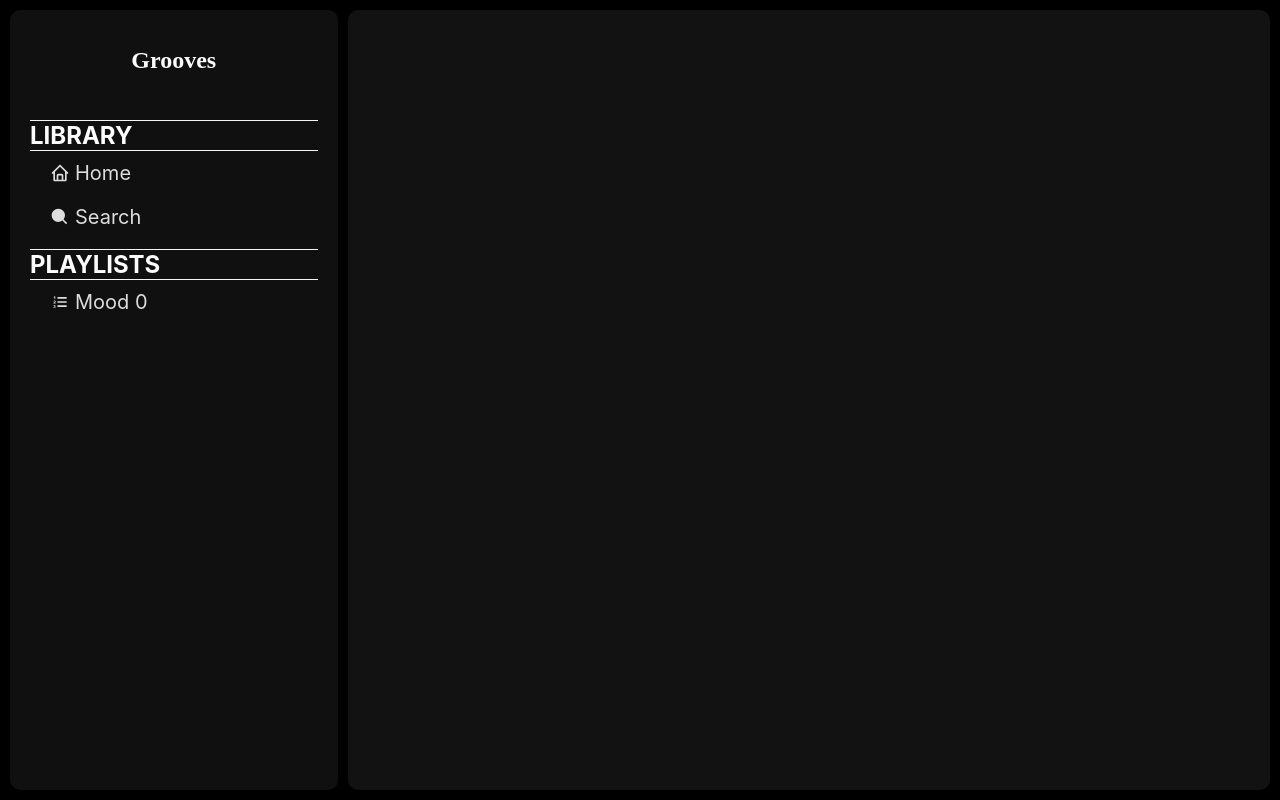
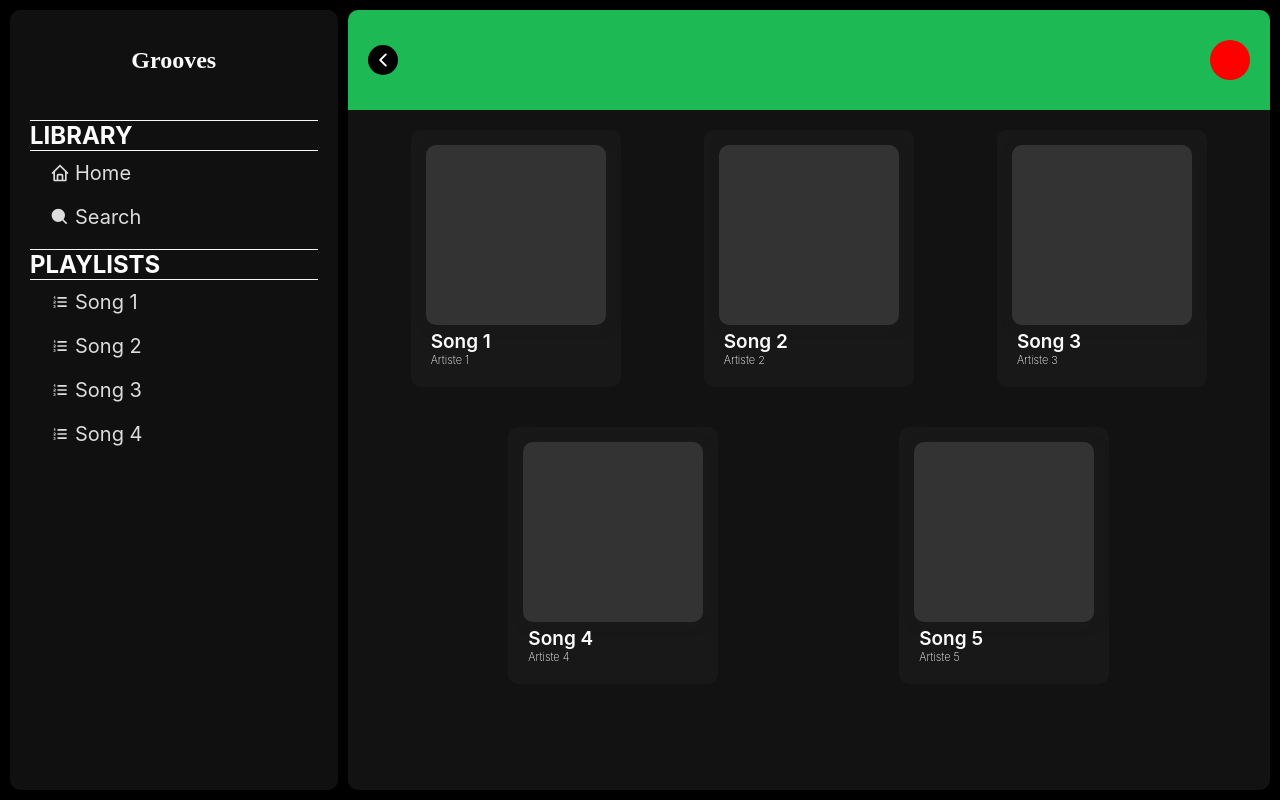
Before and after one commit to nkyeboahasuama/core-ora, a React (Create React App) app: page /playlist/1 in a window 1280 px wide. Built offline with nearby package versions, Linux system fonts and the light colour scheme.

Commit message:
Added playlists page

```diff
--- a/src/App.tsx
+++ b/src/App.tsx
@@ -7,6 +7,7 @@ import Sidebar from "./grooves-player/layout/sidebar/Sidebar";
 import MainSection from "./grooves-player/layout/main/MainSection";
 import styled from "styled-components";
 import SearchPage from "./grooves-player/pages/searchpage/SearchPage";
+import PlaylistPage from "./grooves-player/pages/playlistpage/PlaylistPage";
 
 const BodyContentContainer = styled.div`
   display: flex;
@@ -25,6 +26,7 @@ function App() {
               <Route path="/" element={<HomePage />} />
               <Route path="/profile" element={<ProfilePage />} />
               <Route path="/search" element={<SearchPage />} />
+              <Route path="/playlist/:id" element={<PlaylistPage />} />
             </Routes>
           </MainSection>
         </BodyContentContainer>
--- a/src/grooves-player/layout/sidebar/Sidebar.tsx
+++ b/src/grooves-player/layout/sidebar/Sidebar.tsx
@@ -8,7 +8,9 @@ import {
 } from "./Sidebar.styles";
 import { BiHome, BiListOl, BiSolidSearch } from "react-icons/bi";
 import { GroovesLogoContainer } from "../../shared/grooveslogo/grooveslogo.styles";
+import { songsGenerator } from "../../helpers/songGenerator";
 
+const songs = songsGenerator(4);
 const Sidebar = () => {
   return (
     <SidebarStyled>
@@ -37,10 +39,12 @@ const Sidebar = () => {
           <HeaderOne>PLAYLISTS</HeaderOne>
         </HeaderWrapper>
         <NavLinksWraper>
-          <SidebarNavLink to={"/playlists"}>
-            <BiListOl />
-            Mood 0
-          </SidebarNavLink>
+          {songs.map((song, idx) => (
+            <SidebarNavLink key={idx} to={`/playlist/${idx}`}>
+              <BiListOl />
+              {song.title}
+            </SidebarNavLink>
+          ))}
         </NavLinksWraper>
       </NavLinkContainer>
     </SidebarStyled>
--- /dev/null
+++ b/src/grooves-player/pages/playlistpage/PlaylistPage.styles.ts
@@ -0,0 +1,7 @@
+import styled from "styled-components";
+
+export const PlaylistPageWrapper = styled.div`
+  display: flex;
+  justify-content: space-evenly;
+  flex-wrap: wrap;
+`;
--- /dev/null
+++ b/src/grooves-player/pages/playlistpage/PlaylistPage.tsx
@@ -0,0 +1,21 @@
+import React from "react";
+import { PlaylistPageWrapper } from "./PlaylistPage.styles";
+import Header from "../../layout/header/Header";
+import { HeaderOne } from "../../shared/atoms/Typography.styled";
+import { songsGenerator } from "../../helpers/songGenerator";
+import SongContainer from "../../shared/songContainer/SongContainer";
+import { BodyContainer } from "../../shared/atoms/Container.styled";
+
+const songs = songsGenerator(5);
+const PlaylistPage = () => {
+  return (
+    <PlaylistPageWrapper>
+      <Header />
+      {songs.map((song, idx) => (
+        <SongContainer song={song} key={idx} />
+      ))}
+    </PlaylistPageWrapper>
+  );
+};
+
+export default PlaylistPage;
```
